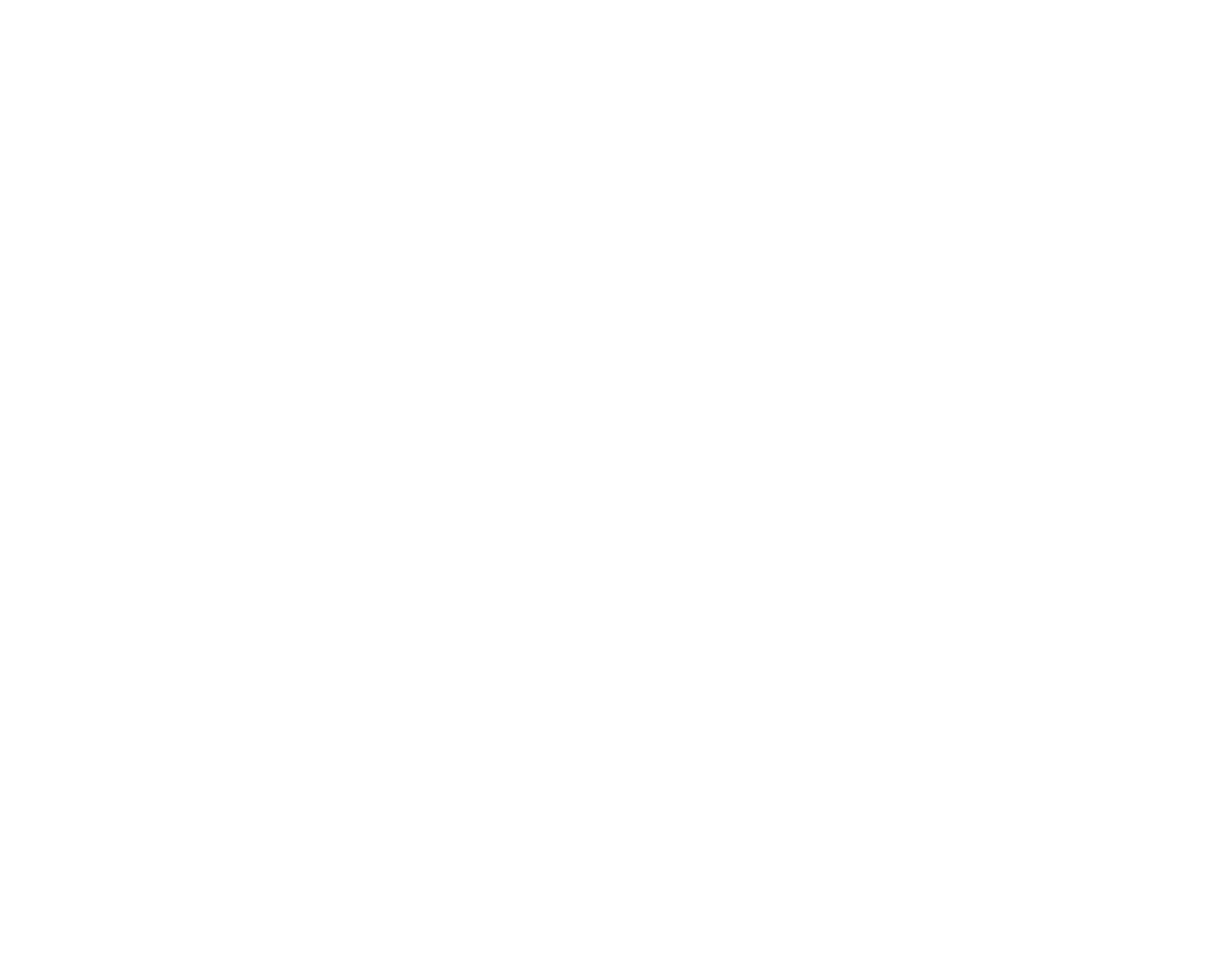
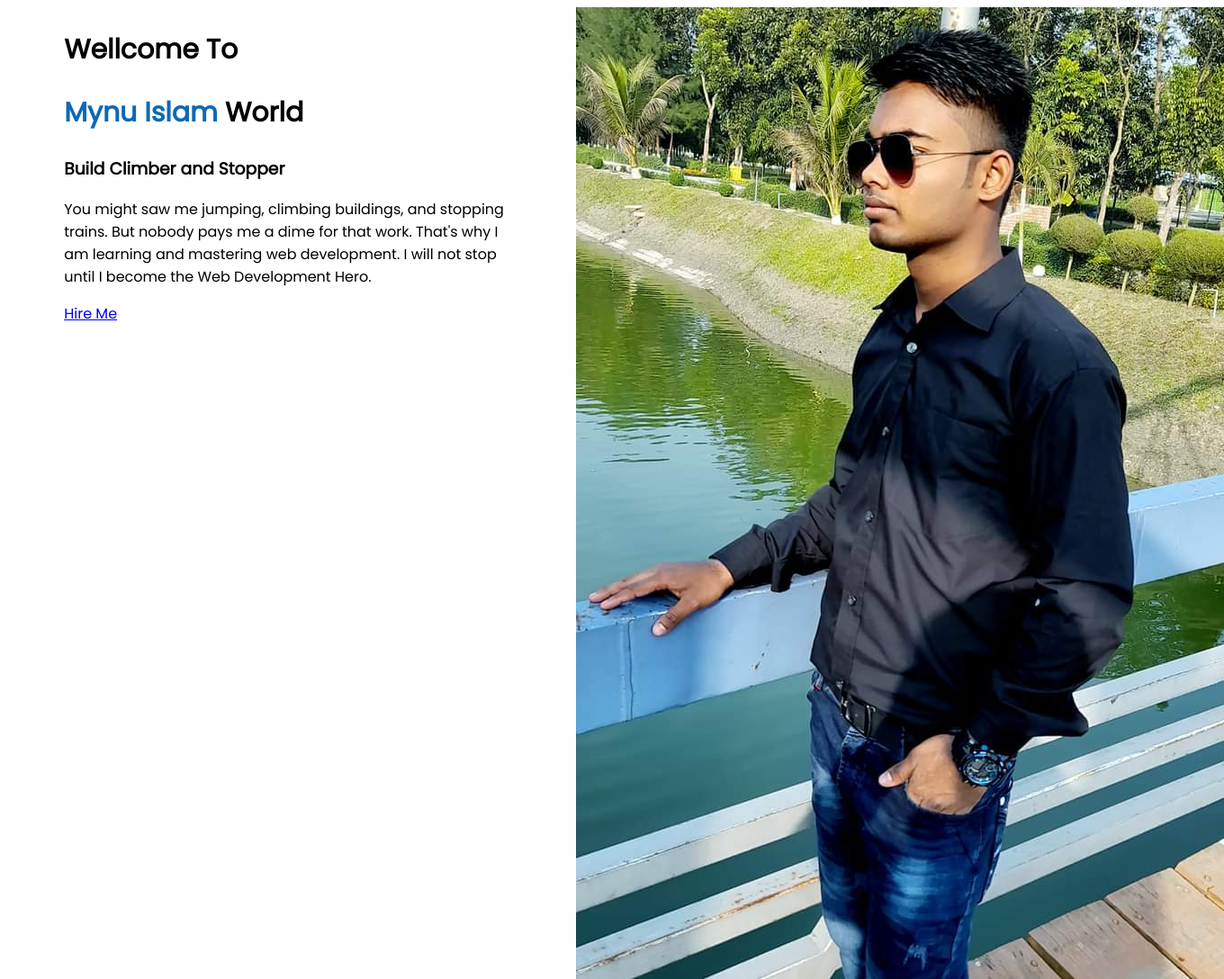
Before and after one commit to mynul5240/developer-protfolio, a plain HTML site: page index.html in a window 1280 px wide. Shown: the whole page at 90% size, 1360 px wide, since content can reach past the window. Before the commit the page ends 800 px from the top, so only its background shows below. Drawn offline with Linux system fonts and the light colour scheme; a web font is replaced by a local one.

Commit message:
photo add

```diff
--- a/index.html
+++ b/index.html
@@ -1,13 +1,34 @@
 <!DOCTYPE html>
 <html lang="en">
+
 <head>
     <meta charset="UTF-8">
     <meta http-equiv="X-UA-Compatible" content="IE=edge">
     <meta name="viewport" content="width=device-width, initial-scale=1.0">
     <title>Mynyl portfolio</title>
+    <link rel="preconnect" href="https://fonts.googleapis.com">
+    <link rel="preconnect" href="https://fonts.gstatic.com" crossorigin>
+    <link href="https://fonts.googleapis.com/css2?family=Poppins&family=The+Nautigal&display=swap" rel="stylesheet">
     <link rel="stylesheet" href="style.css">
 </head>
+
 <body>
+    <section>
+        <div class="half-with">
+            <h1>Wellcome To</h1>
+            <h1><span class="or-color">Mynu Islam</span> World</h1>
+            <h3>Build Climber and Stopper</h3>
+            <p>You might saw me jumping, climbing buildings, and stopping trains. But nobody pays me a dime for that
+                work.
+                That's why I am learning and mastering web development. I will not stop until I become the Web
+                Development
+                Hero.</p>
+            <a class="link button" target="_blank" href="https://www.facebook.com/mynulislam.akash.96">Hire Me</a>
+        </div>
+        <div class="half-with">
+            <img src="images/akash.jpg" alt=" ">
+        </div>
+    </section>
+</body>
 
-</body>
 </html>
--- a/style.css
+++ b/style.css
@@ -0,0 +1,22 @@
+body{
+    font-family: 'Poppins', sans-serif;
+}
+h1{
+    font-size: 30px;
+}
+.or-color{
+    color: rgb(14, 105, 180);
+}
+section{
+    display: flex;
+}
+.half-with{
+    width:50% ;
+    padding-left: 5%;
+}
+.half-with image{
+    width: 80%;
+}
+.link-buttin{
+    text-decoration: none;
+}
```
Also changed, not shown: images/WhatsApp Image 2022-01-06 at 9.10.24 PM.jpeg (added), images/akash.jpg (added), images/dream-bg.png (added), images/exp-bg.png (added), images/jhankar.png (added), images/jhankar2.png (added), images/my-bg.png (added), images/my-bg2.png (added), images/top-banner.png (added), 7 other files.
